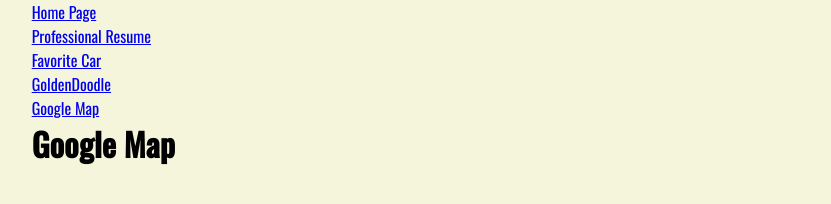
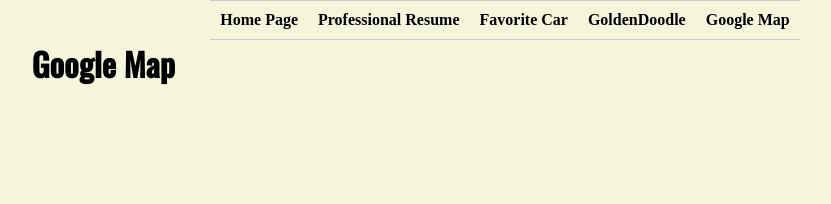
Before and after one commit to impavanc/project-3, a plain HTML site: page googlemaps.html in a window 1280 px wide. Shown: the whole page, without its empty margins (135-966 px from the left). Drawn offline with nearby package versions, Linux system fonts and the light colour scheme; some packages are replaced by stand-ins of ours.

Commit message:
fixed css errors

```diff
--- a/googlemaps.html
+++ b/googlemaps.html
@@ -1,14 +1,14 @@
 <!DOCTYPE html>
 <html lang="en">
   <head>
-    <link rel="stylesheet" type="text/css" href="css/reset.css">
+    <link rel="stylesheet" href="css/reset.css">
     <link rel="stylesheet" href="css/style.css">
 	<script src="js/script.js"></script>
 	<meta charset="UTF-8">
 	<title>Google Map</title>
   </head>
   <body>
-    <nav id="navigation">
+    <nav id="list">
       <ul>
         <li><a href="index.html">Home Page</a></li>
         <li><a href="professionalresume.html">Professional Resume</a></li>
```
